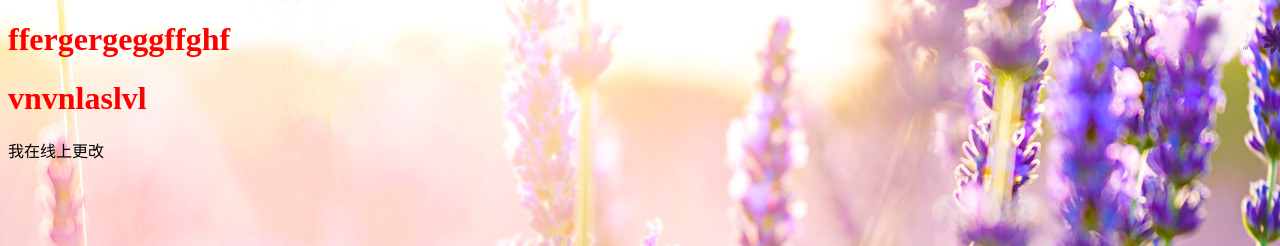
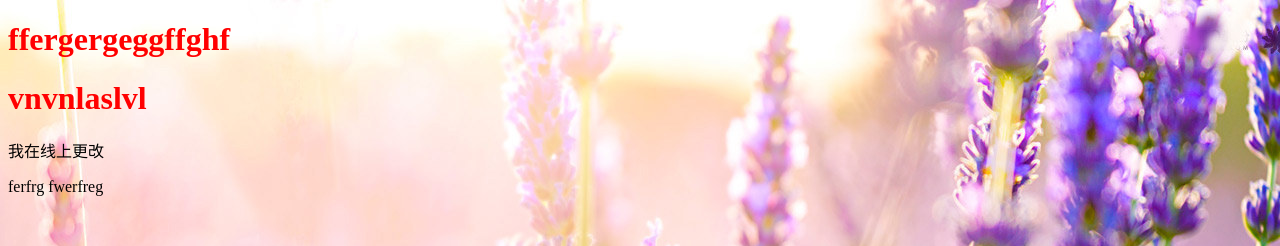
Before and after one commit to AmoSunsh1ne/git-demo, a website: page src/index.html in a window 1280 px wide. Shown: the top 246 px of the page. Drawn offline with nearby package versions, Linux system fonts and the light colour scheme; files that its build step writes are made by us from their sources.

Commit message:
'v2版本第一次提交'

```diff
--- a/src/index.html
+++ b/src/index.html
@@ -9,6 +9,8 @@
 	<h1>ffergergeggffghf</h1>
 	<h1>vnvnlaslvl</h1>
 	<p>我在线上更改</p>
+	ferfrg
+	fwerfreg
 	<script type="text/javascript" src="scripts/app.js"></script>
 </body>
 </html>
```
